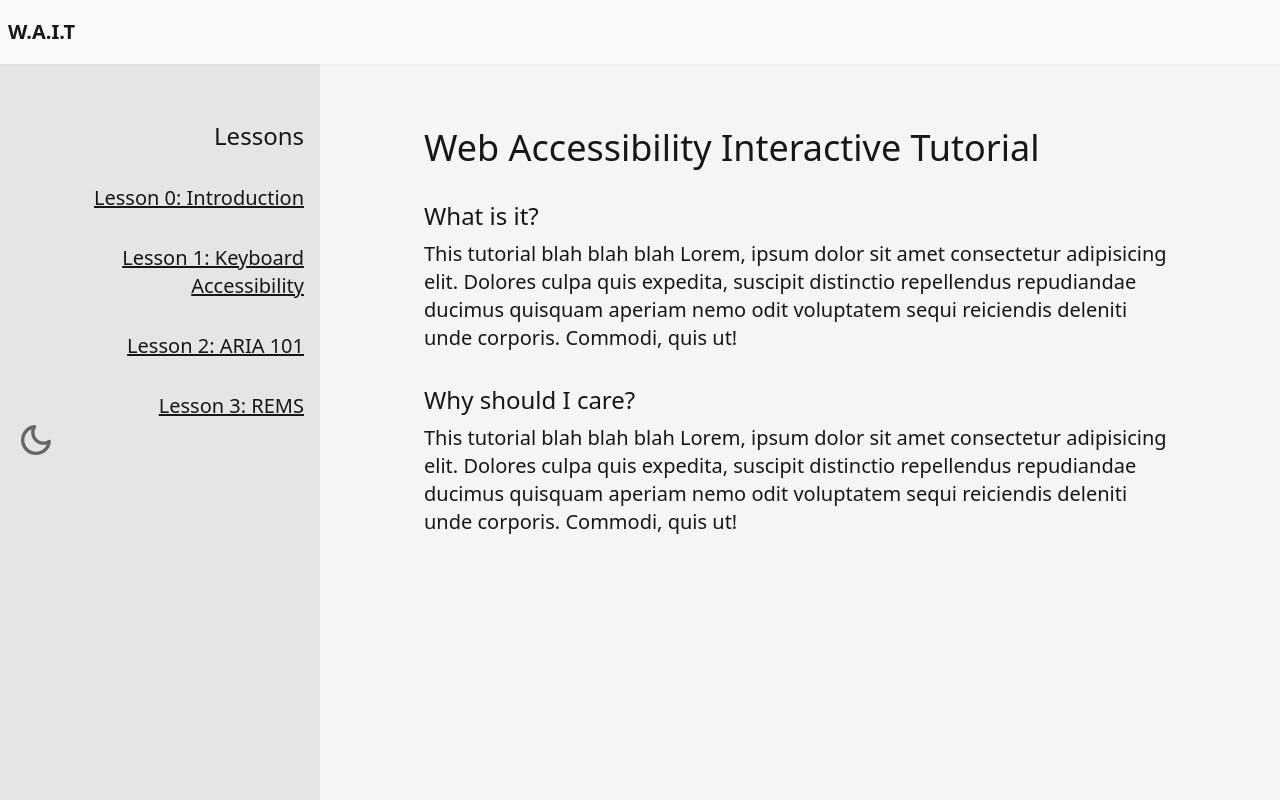
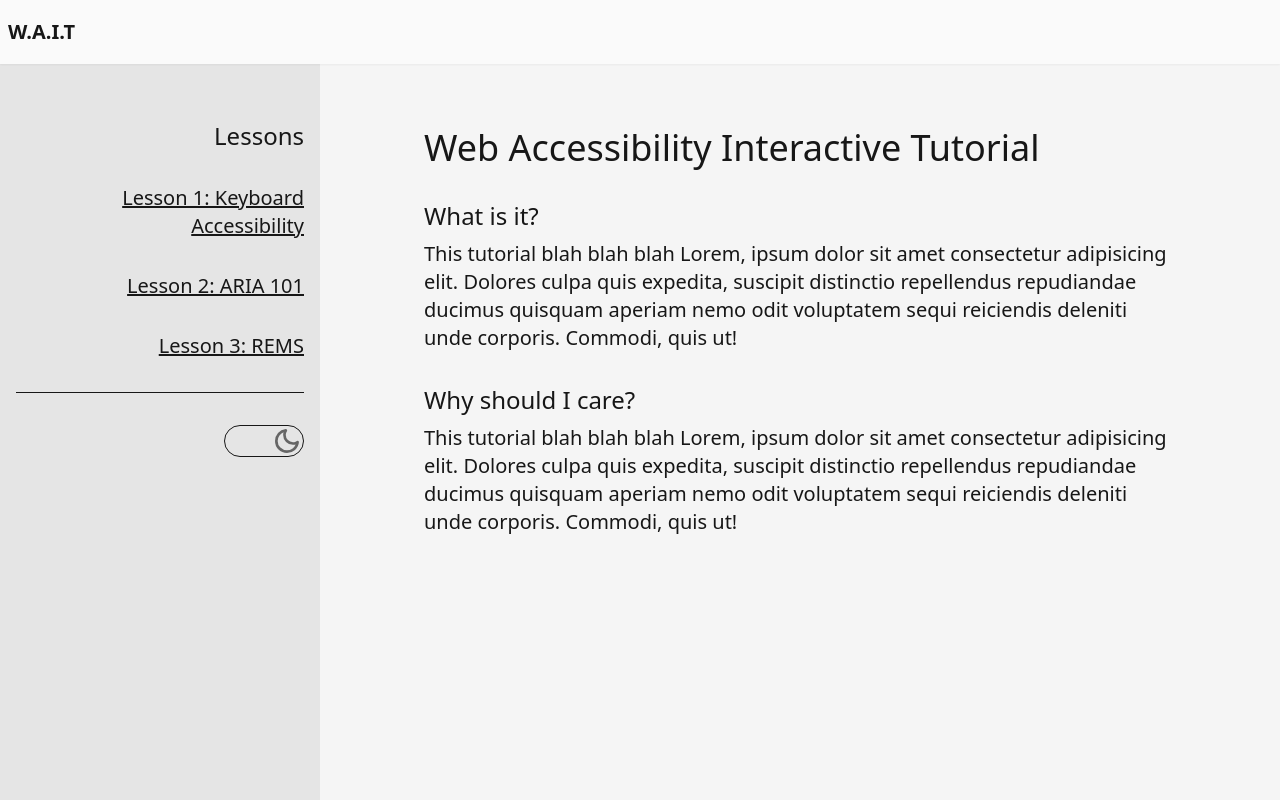
Before and after one commit to joayo13/w3bdojo, a SvelteKit app: page / in a window 1280 px wide. Built offline with nearby package versions, Linux system fonts and the light colour scheme.

Commit message:
improvement to darkmode/lightmode. now its a slider

```diff
--- a/src/routes/+layout.svelte
+++ b/src/routes/+layout.svelte
@@ -50,10 +50,7 @@
 	class="fixed w-80 hidden h-screen flex-col bg-neutral-200 dark:bg-neutral-800 text-neutral-900 dark:text-neutral-200 px-4 pt-16 text-right md:flex"
 >
 	<h2 class="mt-14 text-2xl" id="lessons-header">Lessons</h2>
-	<ul class="mt-8 flex flex-col gap-8 text-xl">
-		<li>
-			<a href="/lesson-1">Lesson 0: Introduction</a>
-		</li>
+	<ul class="mt-8 flex flex-col gap-8 text-xl relative">
 		<li>
 			<a href="/lesson-1">Lesson 1: Keyboard Accessibility</a>
 		</li>
@@ -63,8 +60,12 @@
 		<li>
 			<a href="/lesson-1">Lesson 3: REMS</a>
 		</li>
+		<div class="h-px w-full bg-neutral-900 dark:bg-neutral-200"></div>
+	<button onclick={toggleDarkMode} aria-label="Toggle dark mode" aria-pressed={darkMode} class="w-20 ml-auto h-8 border border-neutral-900 dark:border-neutral-200 rounded-full relative">
+		<div class="absolute bg-moon-svg dark:bg-sun-svg size-8 right-0 top-1/2 -translate-y-1/2 dark:left-0"></div>
+	</button>
 	</ul>
-	<button onclick={toggleDarkMode} aria-label="Toggle dark mode" aria-pressed={darkMode} class="bg-moon-svg dark:bg-sun-svg size-10"></button>
+
 </nav>
 <!-- /desktop nav links -->
  <!-- mobile nav links -->
@@ -72,13 +73,15 @@
  <nav
  aria-labelledby="lessons-header"
  transition:slide={{ delay: 100, duration: 300, easing: quintOut, axis: 'x' }}
- class="fixed right-0  whitespace-nowrap h-screen w-80 flex-col bg-neutral-200 dark:bg-neutral-800 text-neutral-900 dark:text-neutral-200 px-4 pt-16 text-left"
+ class="fixed right-0 z-10 whitespace-nowrap h-screen w-80 flex-col bg-neutral-200 dark:bg-neutral-800 text-neutral-900 dark:text-neutral-200 px-4 text-left"
 >
+<button class="absolute top-2 right-2" aria-label="exit-hamburger" onclick={toggleMobileNavLinks}>
+	<svg xmlns="http://www.w3.org/2000/svg" fill="none" viewBox="0 0 24 24" stroke-width="2" stroke="currentColor" class="size-12">
+		<path stroke-linecap="round" stroke-linejoin="round" d="M6 18 18 6M6 6l12 12" />
+	  </svg>
+</button>
  <h2 class="mt-14 text-2xl" id="lessons-header">Lessons</h2>
  <ul class="mt-8 flex flex-col gap-8 text-xl">
-	 <li>
-		 <a href="/lesson-1">Lesson 0: Introduction</a>
-	 </li>
 	 <li>
 		 <a href="/lesson-1">Lesson 1: Keyboard Accessibility</a>
 	 </li>
@@ -88,8 +91,11 @@
 	 <li>
 		 <a href="/lesson-1">Lesson 3: REMS</a>
 	 </li>
+	 <div class="h-px w-full bg-neutral-900 dark:bg-neutral-200"></div>
+	<button onclick={toggleDarkMode} aria-label="Toggle dark mode" aria-pressed={darkMode} class="w-20 h-8 border border-neutral-900 dark:border-neutral-200 rounded-full relative">
+		<div class="absolute bg-moon-svg dark:bg-sun-svg size-8 right-0 top-1/2 -translate-y-1/2 dark:left-0"></div>
+	</button>
  </ul>
- <button onclick={toggleDarkMode} aria-label="Toggle dark mode" aria-pressed={darkMode} class="bg-moon-svg dark:bg-sun-svg size-10"></button>
 </nav>
 {/if}
  <!-- /mobile nav links -->
```
